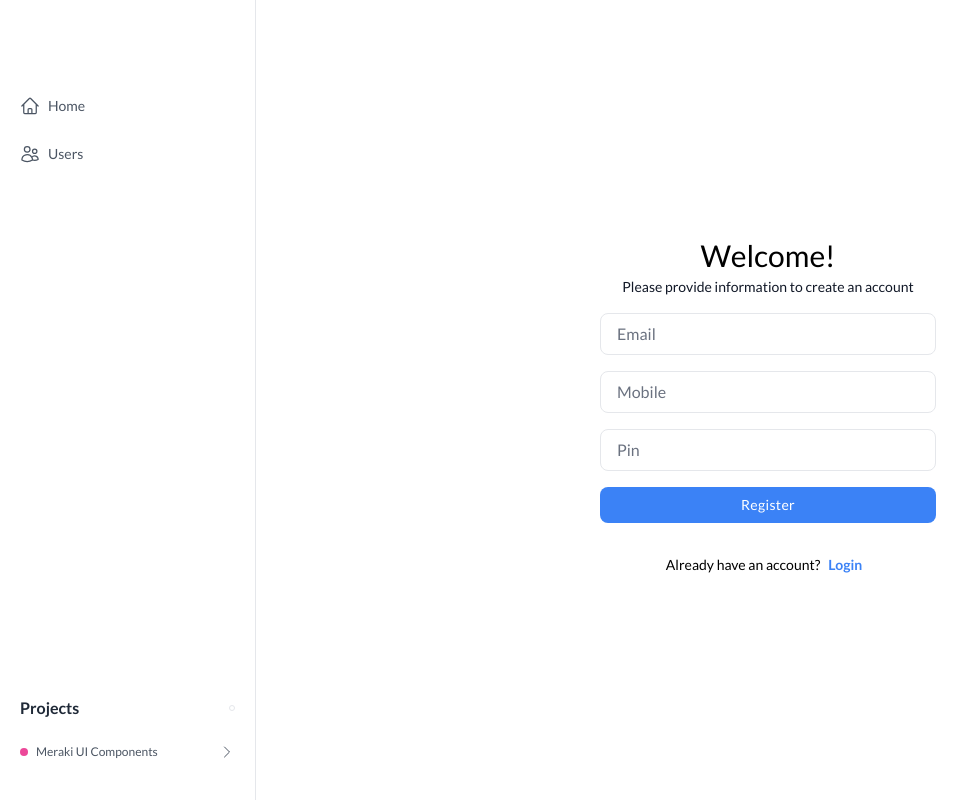
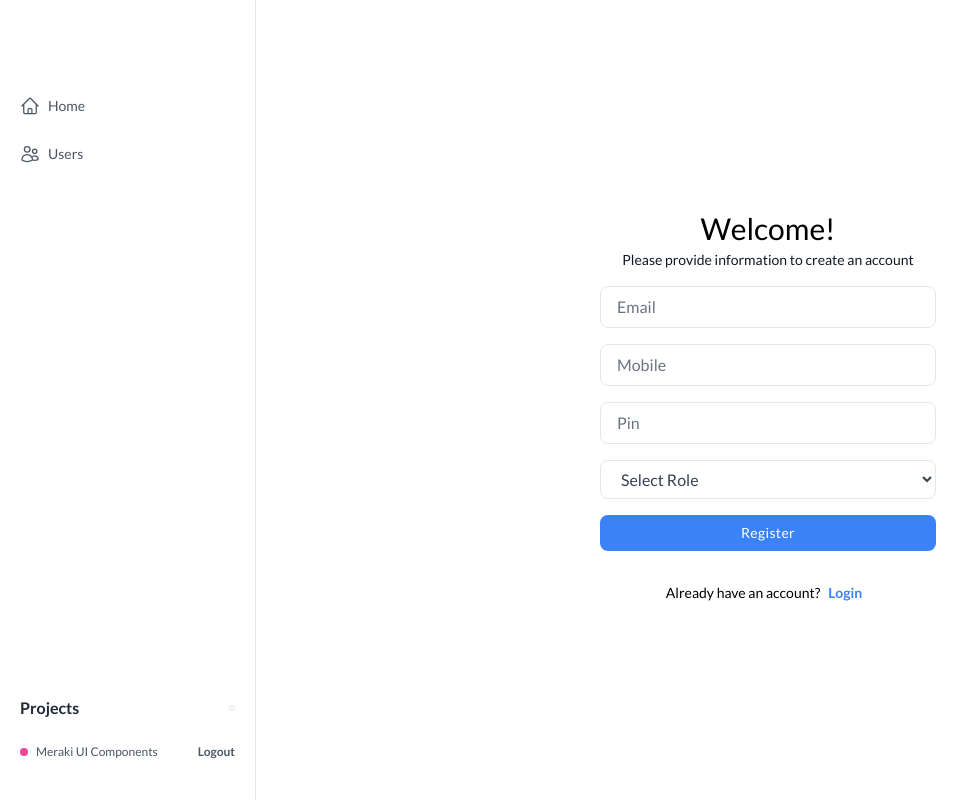
Before and after one commit to im-sanny/mfs-client, a React (Vite) app: page /registration in a window 1280 px wide. Shown: the whole page, without its empty margins (0-979 px from the left). Built offline with nearby package versions, Linux system fonts and the light colour scheme.

Commit message:
update: made some change in components

```diff
--- a/index.html
+++ b/index.html
@@ -1,5 +1,5 @@
 <!doctype html>
-<html lang="en">
+<html data-theme="light" lang="en">
   <head>
     <meta charset="UTF-8" />
     <link rel="icon" type="image/svg+xml" href="/vite.svg" />
--- a/src/layout/Sidebar.jsx
+++ b/src/layout/Sidebar.jsx
@@ -67,21 +67,7 @@ const Sidebar = () => {
                 <span className="w-2 h-2 bg-pink-500 rounded-full"></span>
                 <span>Meraki UI Components</span>
               </div>
-
-              <svg
-                xmlns="http://www.w3.org/2000/svg"
-                fill="none"
-                viewBox="0 0 24 24"
-                stroke-width="1.5"
-                stroke="currentColor"
-                className="w-4 h-4 rtl:rotate-180"
-              >
-                <path
-                  stroke-linecap="round"
-                  stroke-linejoin="round"
-                  d="M8.25 4.5l7.5 7.5-7.5 7.5"
-                />
-              </svg>
+              <p className="font-bold">Logout</p>
             </button>
           </nav>
         </div>
--- a/src/pages/authnication/Registration.jsx
+++ b/src/pages/authnication/Registration.jsx
@@ -42,6 +42,19 @@ const Registration = () => {
                 />
               </div>
 
+              <div className="w-full mt-4">
+                <select
+                  className="block w-full px-4 py-2 mt-2 text-gray-700 placeholder-gray-500 bg-white border rounded-lg dark:placeholder-gray-400 focus:border-blue-400 dark:focus:border-blue-300 focus:ring-opacity-40 focus:outline-none focus:ring focus:ring-blue-300"
+                  aria-label="Select role"
+                >
+                  <option value="" disabled selected>
+                    Select Role
+                  </option>
+                  <option value="user">User</option>
+                  <option value="agent">Agent</option>
+                </select>
+              </div>
+
               <div className="flex items-center justify-center mt-4">
                 <button className="px-6 w-full py-2 text-sm font-medium tracking-wide text-white capitalize transition-colors duration-300 transform bg-blue-500 rounded-lg hover:bg-blue-400 focus:outline-none focus:ring focus:ring-blue-300 focus:ring-opacity-50">
                   Register
--- a/tailwind.config.js
+++ b/tailwind.config.js
@@ -8,5 +8,5 @@ export default {
       },
     },
   },
-  plugins: [],
+  plugins: [require("daisyui")],
 };
```
